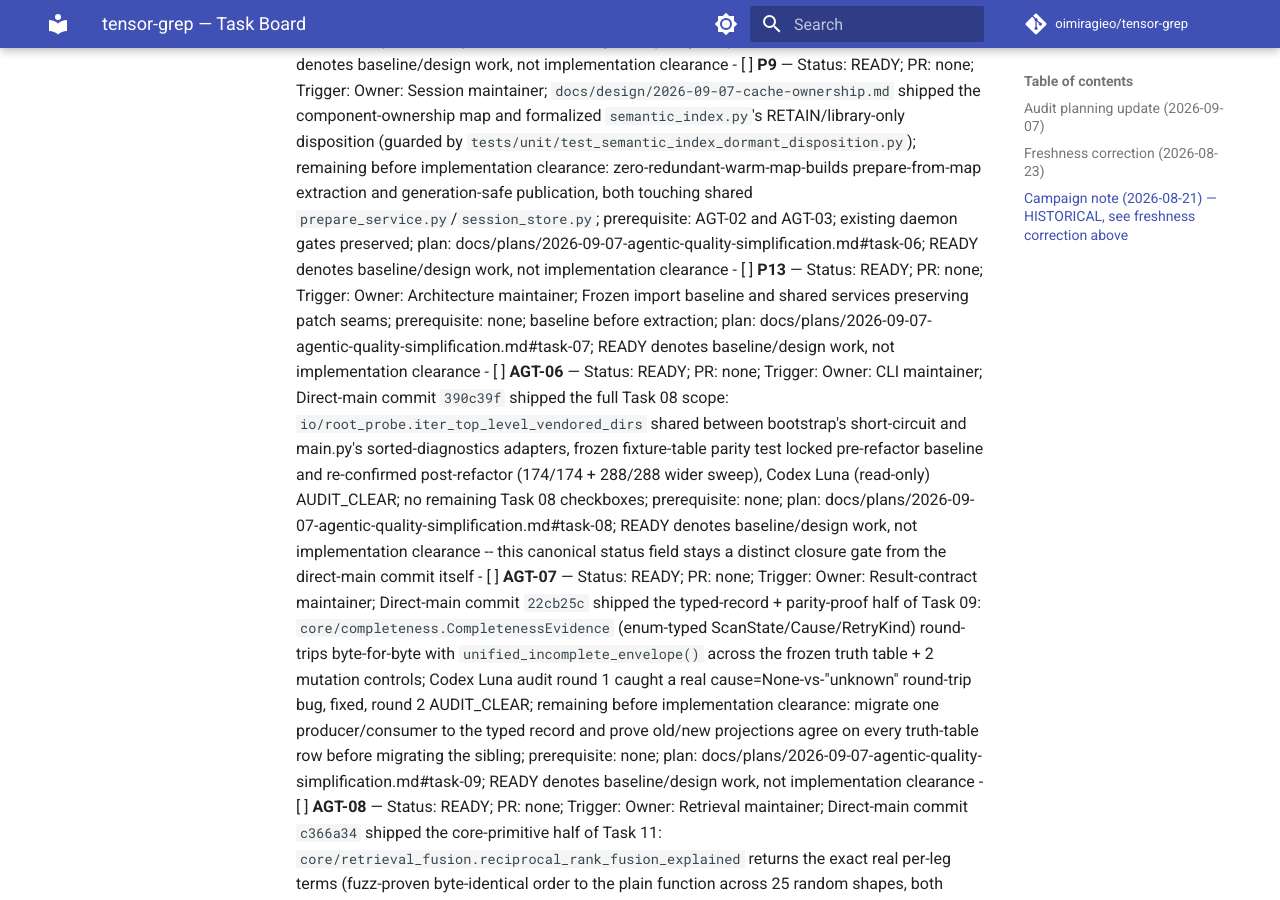
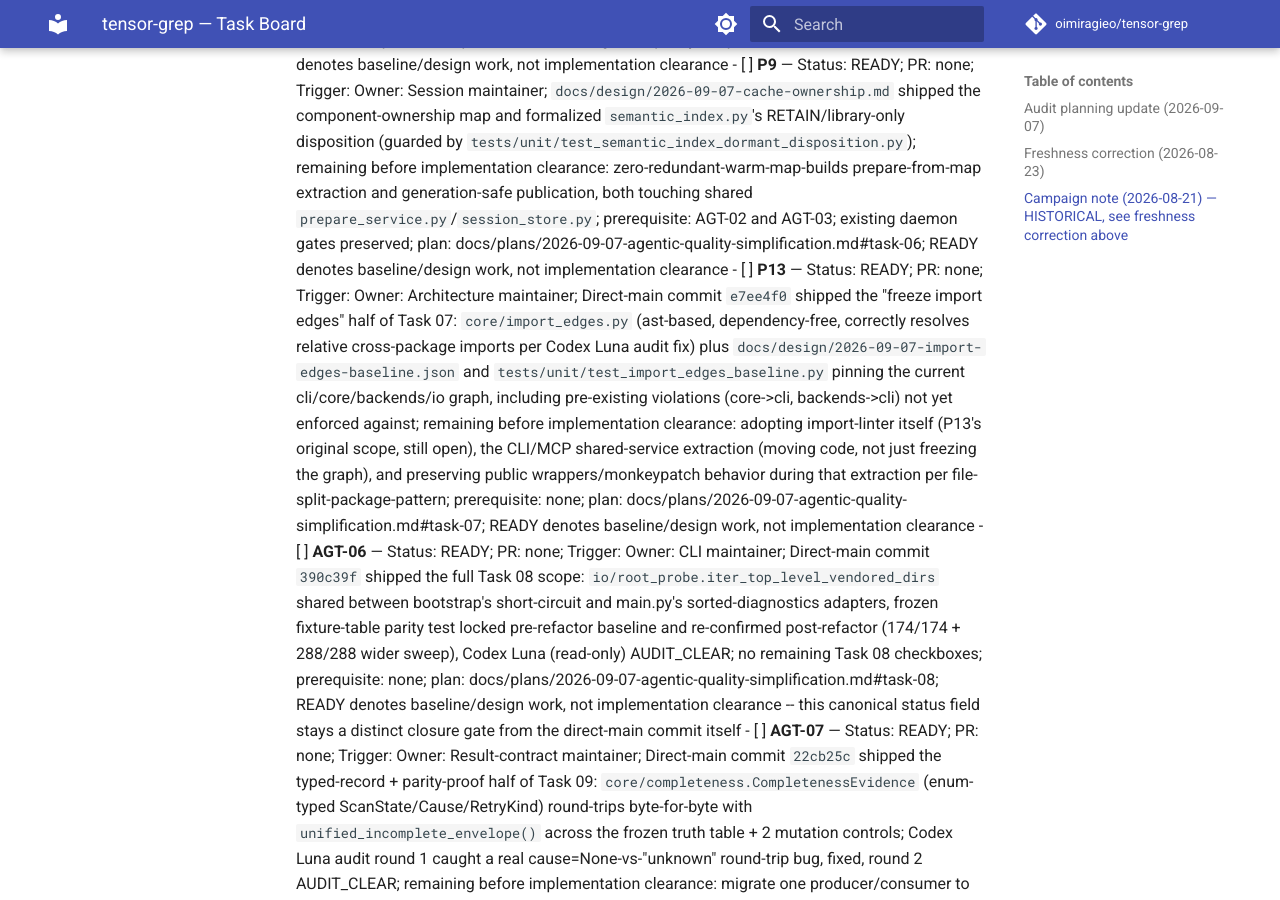
Before and after one commit to oimiragieo/tensor-grep, an MkDocs documentation site: the page built from docs/TASK_BOARD.md, in a window 1280 px wide and 900 px high, scrolled down 5341 px. Built offline with MkDocs 1.6.1 and Material for MkDocs 9.7.7, drawn with Linux system fonts in a browser that asks for light colours; comment, search, counter and statistics services are not loaded.

Commit message:
docs(backlog): flip P13 to reflect frozen import-edges baseline, cite e7ee4f0
Co-Authored-By: Claude Sonnet 5 <noreply@anthropic.com>
Claude-Session: https://claude.ai/code/session_01WqGN9azYYd4Kvoqyv2MqwT

```diff
--- a/docs/TASK_BOARD.md
+++ b/docs/TASK_BOARD.md
@@ -164,7 +164,7 @@ Canonical status index version: 2026-09-07.1
 - [ ] **AGT-04** — Status: READY; PR: none; Trigger: Owner: Edit verification maintainer; Direct-main commit `9377ea4` shipped dependency-tree pruning + finite population budget (fail-closed on incomplete population); remaining before implementation clearance: Git-tracked identity as primary population source, reviewed design doc, symlink/junction confined-primitive controls, full valid/unrelated/no-op/malformed/legacy control-matrix re-run; plan: docs/plans/2026-09-07-agentic-quality-simplification.md#task-04; READY denotes baseline/design work, not implementation clearance
 - [ ] **AGT-05** — Status: READY; PR: none; Trigger: Owner: Ranking maintainer; Direct-main commit `bb1aa70` shipped a confidence-calibration REPORT (fixed bins + selective-accuracy-vs-coverage curve, additive, no scorer/ranking change); remaining before implementation clearance: DEVELOPMENT-data paraphrases + holdout-safe hardcases, feature tracing for wrong-primary causes, one-hypothesis-at-a-time scorer ablation with a no-change control, order-pin re-verification; plan: docs/plans/2026-09-07-agentic-quality-simplification.md#task-05; READY denotes baseline/design work, not implementation clearance
 - [ ] **P9** — Status: READY; PR: none; Trigger: Owner: Session maintainer; `docs/design/2026-09-07-cache-ownership.md` shipped the component-ownership map and formalized `semantic_index.py`'s RETAIN/library-only disposition (guarded by `tests/unit/test_semantic_index_dormant_disposition.py`); remaining before implementation clearance: zero-redundant-warm-map-builds prepare-from-map extraction and generation-safe publication, both touching shared `prepare_service.py`/`session_store.py`; prerequisite: AGT-02 and AGT-03; existing daemon gates preserved; plan: docs/plans/2026-09-07-agentic-quality-simplification.md#task-06; READY denotes baseline/design work, not implementation clearance
-- [ ] **P13** — Status: READY; PR: none; Trigger: Owner: Architecture maintainer; Frozen import baseline and shared services preserving patch seams; prerequisite: none; baseline before extraction; plan: docs/plans/2026-09-07-agentic-quality-simplification.md#task-07; READY denotes baseline/design work, not implementation clearance
+- [ ] **P13** — Status: READY; PR: none; Trigger: Owner: Architecture maintainer; Direct-main commit `e7ee4f0` shipped the "freeze import edges" half of Task 07: `core/import_edges.py` (ast-based, dependency-free, correctly resolves relative cross-package imports per Codex Luna audit fix) plus `docs/design/2026-09-07-import-edges-baseline.json` and `tests/unit/test_import_edges_baseline.py` pinning the current cli/core/backends/io graph, including pre-existing violations (core->cli, backends->cli) not yet enforced against; remaining before implementation clearance: adopting import-linter itself (P13's original scope, still open), the CLI/MCP shared-service extraction (moving code, not just freezing the graph), and preserving public wrappers/monkeypatch behavior during that extraction per file-split-package-pattern; prerequisite: none; plan: docs/plans/2026-09-07-agentic-quality-simplification.md#task-07; READY denotes baseline/design work, not implementation clearance
 - [ ] **AGT-06** — Status: READY; PR: none; Trigger: Owner: CLI maintainer; Direct-main commit `390c39f` shipped the full Task 08 scope: `io/root_probe.iter_top_level_vendored_dirs` shared between bootstrap's short-circuit and main.py's sorted-diagnostics adapters, frozen fixture-table parity test locked pre-refactor baseline and re-confirmed post-refactor (174/174 + 288/288 wider sweep), Codex Luna (read-only) AUDIT_CLEAR; no remaining Task 08 checkboxes; prerequisite: none; plan: docs/plans/2026-09-07-agentic-quality-simplification.md#task-08; READY denotes baseline/design work, not implementation clearance -- this canonical status field stays a distinct closure gate from the direct-main commit itself
 - [ ] **AGT-07** — Status: READY; PR: none; Trigger: Owner: Result-contract maintainer; Direct-main commit `22cb25c` shipped the typed-record + parity-proof half of Task 09: `core/completeness.CompletenessEvidence` (enum-typed ScanState/Cause/RetryKind) round-trips byte-for-byte with `unified_incomplete_envelope()` across the frozen truth table + 2 mutation controls; Codex Luna audit round 1 caught a real cause=None-vs-"unknown" round-trip bug, fixed, round 2 AUDIT_CLEAR; remaining before implementation clearance: migrate one producer/consumer to the typed record and prove old/new projections agree on every truth-table row before migrating the sibling; prerequisite: none; plan: docs/plans/2026-09-07-agentic-quality-simplification.md#task-09; READY denotes baseline/design work, not implementation clearance
 - [ ] **AGT-08** — Status: READY; PR: none; Trigger: Owner: Retrieval maintainer; Direct-main commit `c366a34` shipped the core-primitive half of Task 11: `core/retrieval_fusion.reciprocal_rank_fusion_explained` returns the exact real per-leg terms (fuzz-proven byte-identical order to the plain function across 25 random shapes, both combine modes); Codex Luna audit round 1 caught two real defects (duplicate-chunk-id divergence, silent duplicate-leg-name overwrite), both fixed, round 2 AUDIT_CLEAR; remaining before implementation clearance: wire this into `tg search`'s CLI/MCP output and the production BM25+dense call sites, plus path-boost/fallback-reason legs the audit named; prerequisite: none for the primitive, AGT-01 measurement controls before the wired feature; plan: docs/plans/2026-09-07-agentic-quality-simplification.md#task-11; READY denotes baseline/design work, not implementation clearance
```
Also changed, not shown: docs/BACKLOG.md (+1 -0 lines).
